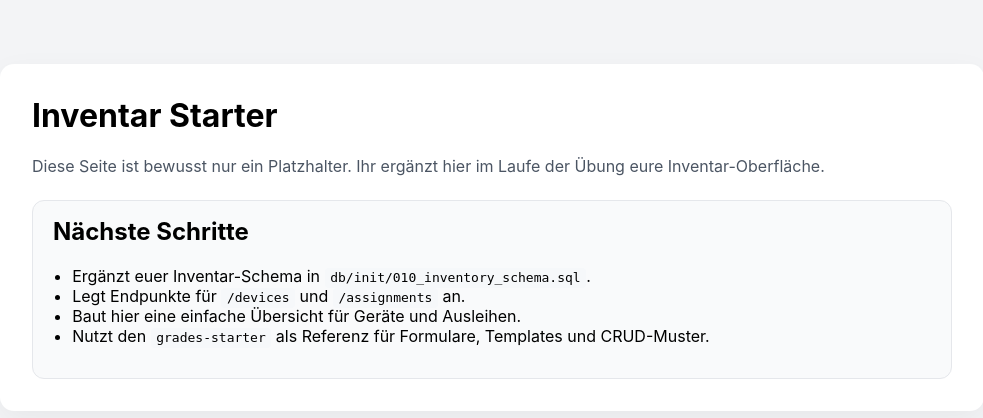
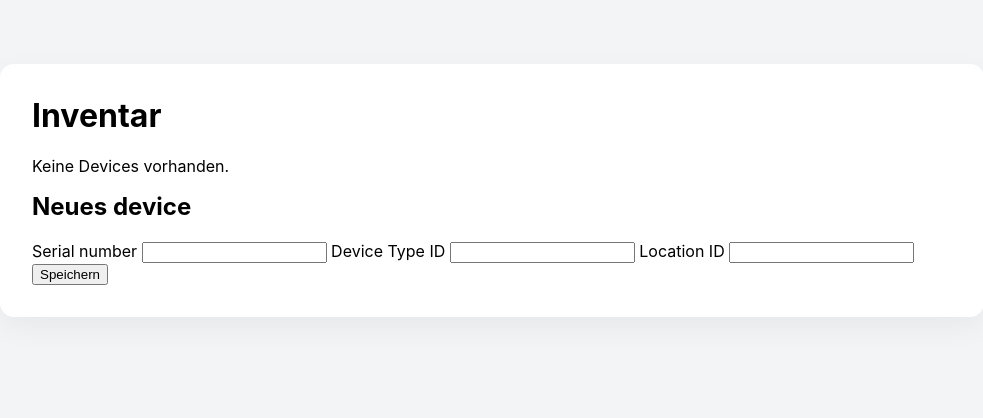
Before and after one commit to basi1030/PraxisnachbereitungSS26, a FastAPI app: template inventar-starter/backend/app/templates/inventory.html in a window 1280 px wide. Shown: the top 418 px of the page, without its empty margins (148-1131 px from the left). Run offline with FastAPI, Linux system fonts and the light colour scheme; the template is opened without the code that fills it, so the values that code supplies are empty; some libraries are stand-ins or nearby versions.

Commit message:
works somehow

```diff
--- a/inventar-starter/backend/app/main.py
+++ b/inventar-starter/backend/app/main.py
@@ -1,6 +1,6 @@
-from fastapi import FastAPI, Request, Query, HTTPException
+from fastapi import FastAPI, Request, Query, HTTPException, Form
 from fastapi.templating import Jinja2Templates
-from fastapi.responses import HTMLResponse
+from fastapi.responses import HTMLResponse, RedirectResponse
 from psycopg.errors import UniqueViolation
 import os
 from .db import get_conn
@@ -44,7 +44,22 @@ async def index(request: Request):
 
 @app.get("/inventory", response_class=HTMLResponse)
 async def inventory_page(request: Request):
-    return templates.TemplateResponse("inventory.html", {"request": request, "title": "Inventar Starter"})
+    with get_conn() as conn, conn.cursor() as cur:
+        cur.execute(
+            """
+            select device.id, device_type.device_type_name, location.location_name,
+            case when assignment.returned_at is null AND assignment.issued_at is not null then 'ausgeliehen'
+            else 'frei'
+            end as status
+            from device
+            join device_type on device.device_type_id = device_type.id
+            join location on device.location_id = location.id
+            join assignment on device.id = assignment.device_id
+            """
+        )
+        devices = list(cur.fetchall())
+        print(devices)
+        return templates.TemplateResponse("inventory.html", {"request": request, "title": "Inventar Starter", "devices": devices})
 
 @app.post("/mqtt/publish")
 async def mqtt_publish(topic: str = Query(...), payload: str = Query(...)):
@@ -63,7 +78,7 @@ async def get_devices():
         return devices
 
 @app.post("/devices")
-async def post_devices(serial_number, device_type_id, location_id):
+async def post_devices(serial_number = Form(...), device_type_id = Form(...), location_id = Form(...)):
     data = DeviceCreate(serial_number=serial_number,device_type_id=device_type_id, location_id=location_id)
     try:
         with get_conn() as conn, conn.cursor() as cur:
@@ -75,7 +90,7 @@ async def post_devices(serial_number, device_type_id, location_id):
                 (data.serial_number, data.device_type_id, data.location_id)
             )
             device = cur.fetchone()
-            return device
+            return RedirectResponse("/inventory", status_code=303)
     except UniqueViolation:
         raise HTTPException(status_code=409, detail="Serial number nicht unique")
 
@@ -134,4 +149,3 @@ async def post_assignments_return(id):
         )
         assignment = cur.fetchone()
         return assignment
-    pass
--- a/inventar-starter/backend/app/templates/inventory.html
+++ b/inventar-starter/backend/app/templates/inventory.html
@@ -17,18 +17,40 @@
     </head>
     <body>
       <div class="card">
-      <h1>Inventar Starter</h1>
-      <p class="hint">Diese Seite ist bewusst nur ein Platzhalter. Ihr ergänzt hier im Laufe der Übung eure Inventar-Oberfläche.</p>
-
-      <div class="box">
-        <h2>Nächste Schritte</h2>
+        <h1>Inventar</h1>
+        {% if devices %}
           <ul>
-          <li>Ergänzt euer Inventar-Schema in <code>db/init/010_inventory_schema.sql</code>.</li>
-          <li>Legt Endpunkte für <code>/devices</code> und <code>/assignments</code> an.</li>
-          <li>Baut hier eine einfache Übersicht für Geräte und Ausleihen.</li>
-          <li>Nutzt den <code>grades-starter</code> als Referenz für Formulare, Templates und CRUD-Muster.</li>
+            {% for d in devices %}
+              <li>
+                <strong>ID:</strong> {{ d["id"] }} |
+                <strong>Type:</strong> {{ d["device_type_name"] }} |
+                <strong>Location:</strong> {{ d["location_name"] }} |
+                <strong>Status:</strong> {{ d["status" ]}}
+              </li>
+            {% endfor %}
           </ul>
+        {% else %}
+          <p>Keine Devices vorhanden.</p>
+        {% endif %}
+        <h2>Neues device</h2>
+        <form method="post" action="/devices">
+          <input type="hidden" name="return_to" value="/inventory" />
+          <label>
+            Serial number
+            <input class="short" type="text" name="serial_number" required />
+          </label>
+          <label>
+            Device Type ID
+            <input type="text" name="device_type_id" required />
+          </label>
+          <label>
+            Location ID
+            <input type="text" name="location_id" required />
+          </label>
+          <div class="full-row">
+            <button type="submit">Speichern</button>
           </div>
+        </form>
       </div>
     </body>
   </html>
```
Lines whose indentation alone changed are shown as unchanged.
